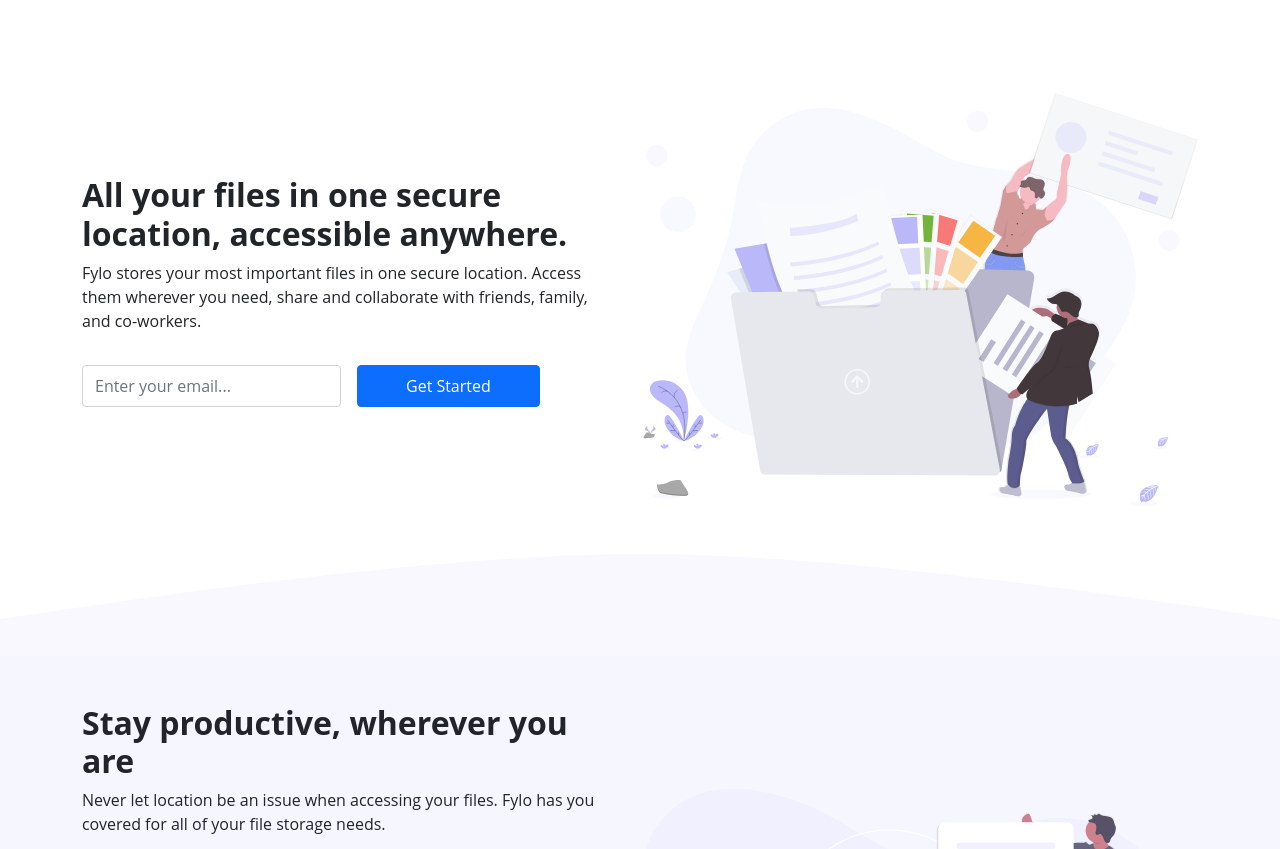
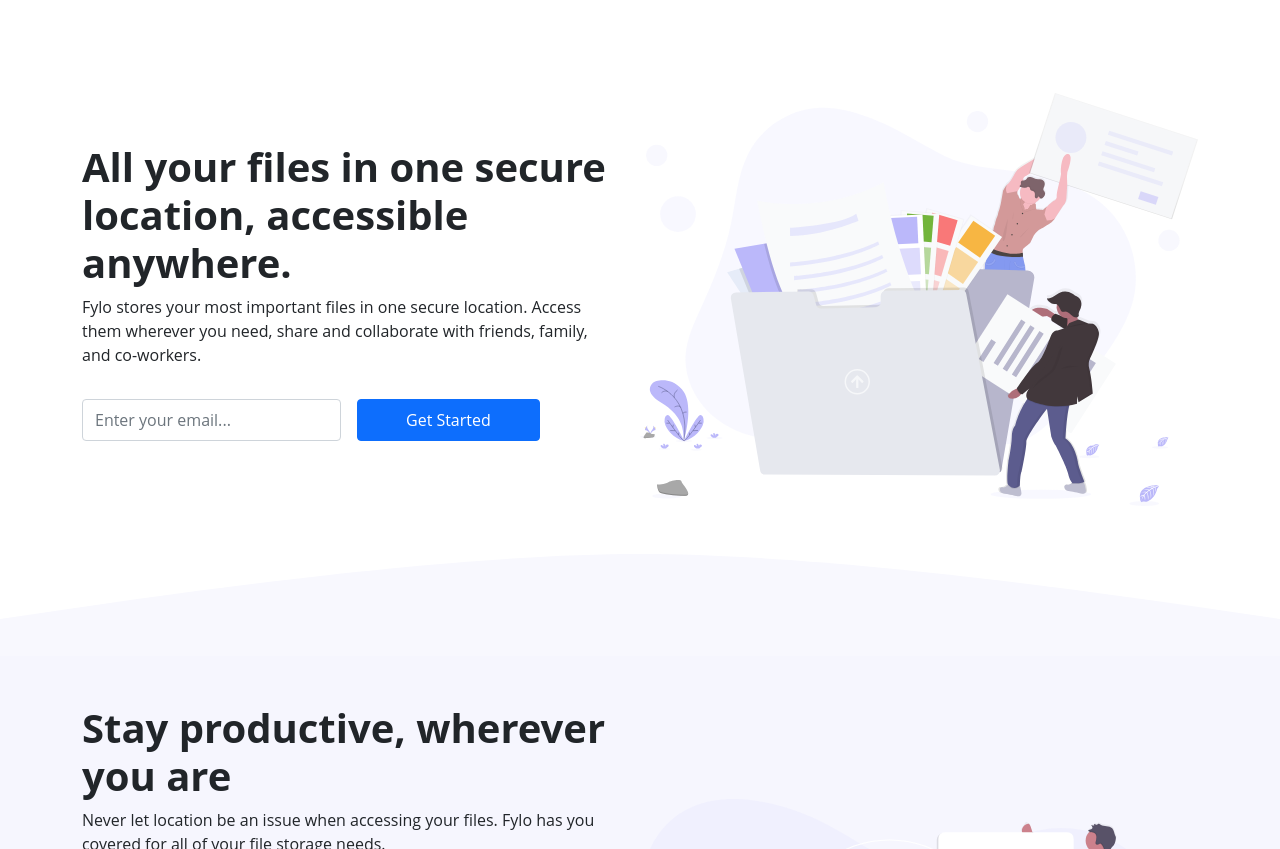
Before and after one commit to BarbareUgrekhelidze/Fylo-landing-page, a plain HTML site: page index.html in a window 1280 px wide. Shown: the part 98-947 px from the top of the page. Drawn offline with nearby package versions, Linux system fonts and the light colour scheme.

Commit message:
Update index.html

```diff
--- a/index.html
+++ b/index.html
@@ -25,7 +25,7 @@
             <div class="d-md-flex justify-content-between align-items-center">
                 <img src="images/illustration-1.svg" class="img-fluid d-md-none mb-5" alt="">
                 <div class="mr-4">
-                    <h2 class="fw-bold">All your files in one secure location, accessible anywhere.</h2>
+                    <h1 class="fw-bold">All your files in one secure location, accessible anywhere.</h1>
                     <p>Fylo stores your most important files in one secure location. Access them wherever you need, share and collaborate with friends, family, and co-workers.</p>
                     <form class="row g-3 d-md-flex d-block mt-1">
                         <div class="col">
@@ -48,7 +48,7 @@
             <div class="d-md-flex justify-content-between align-items-center">
                <img src="images/illustration-2.svg" class="img-fluid d-md-none mb-5" alt="">
                <div class="main">
-                   <h2 class="fw-bold">Stay productive, wherever you are</h2>
+                   <h1 class="fw-bold">Stay productive, wherever you are</h1>
                    <p>Never let location be an issue when accessing your files. Fylo has you covered for all of your file storage needs.</p>
                    <p>Securely share files and folders with friends, family and colleagues for live collaboration. No email attachments required!</p>
                    <a href="#" class="text-decoration-none border-bottom border-success text-success pb-1">See how Fylo works<img src="images/icon-arrow.svg" class="img-fluid ms-1" alt=""></a>
```
